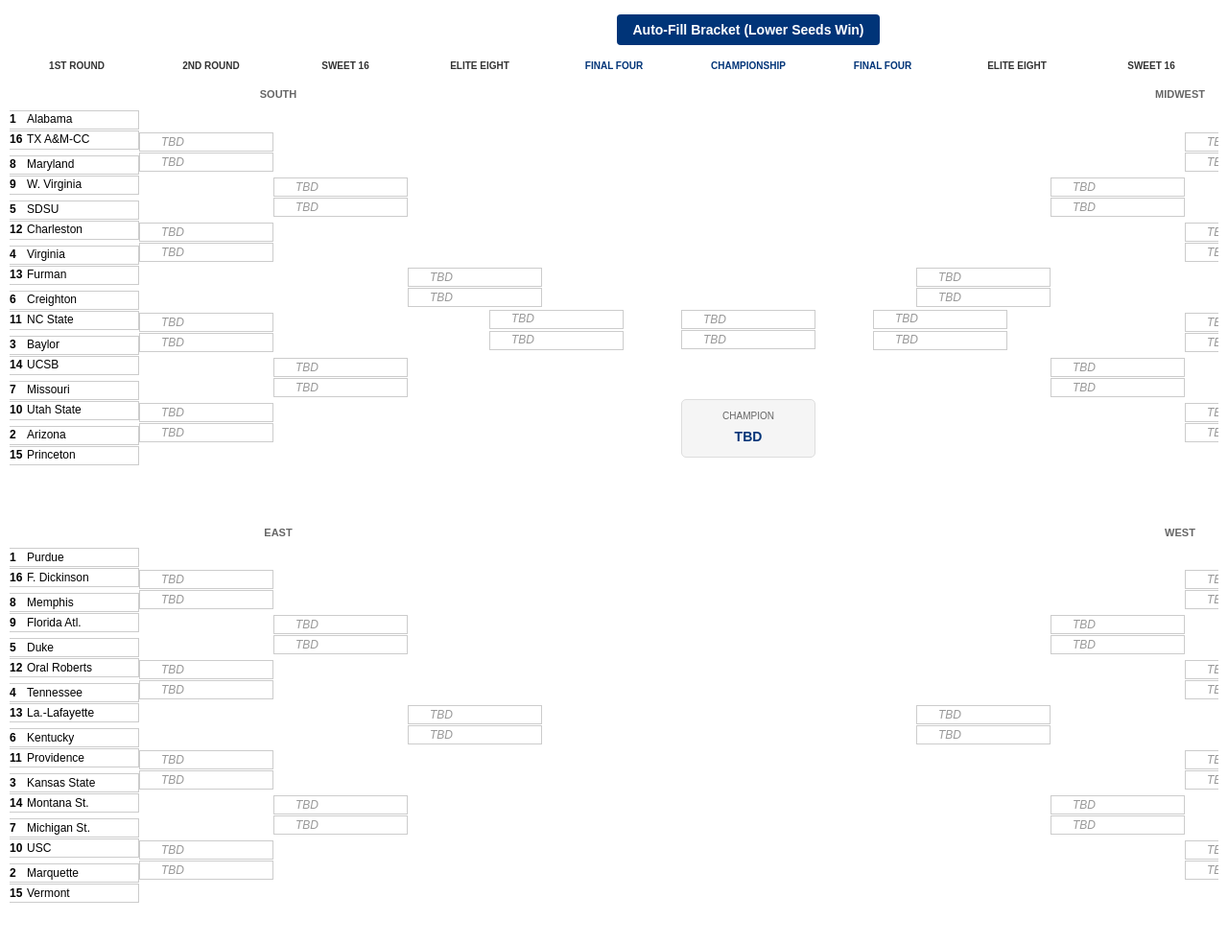
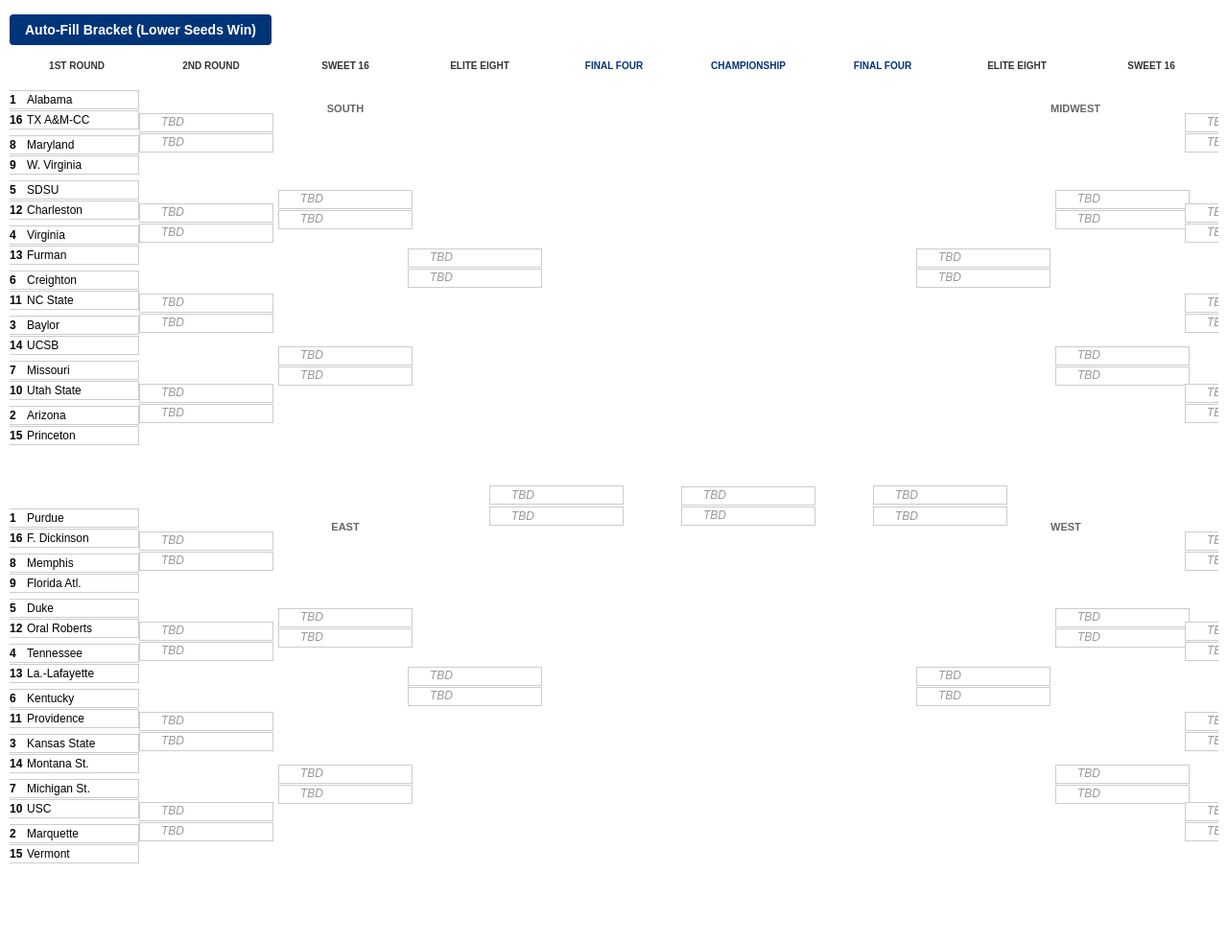
Before and after one commit to gregbkatz/madness, a Flask app: page / in a window 1280 px wide. Shown: the part 55-1039 px from the top of the page at 96% size. After the commit the page ends 955 px from the top, so only its background shows below. Run offline with Flask 3, Linux system fonts and the light colour scheme; some libraries are stand-ins or nearby versions.

Commit message:
Layout finally looking good, but the reset logic isn't right. And can't select the bottom row of final four

```diff
--- a/static/css/styles.css
+++ b/static/css/styles.css
@@ -203,7 +203,8 @@ body {
 
 .team.winner {
     font-weight: bold;
-    background-color: #e6f0ff;
+    background-color: transparent;
+    border-left: 2px solid #003478;
 }
 
 .seed {
@@ -252,10 +253,13 @@ body {
     align-items: center;
     justify-content: center;
     width: 100%;
-    padding: 40px 0 20px 0;
-    /* Greatly increased top padding from 20px to 40px */
-    position: relative;
-    margin-top: 0;
+    padding: 0;
+    position: absolute;
+    top: 70%;
+    /* Change from 80% to 70% to position it more centered */
+    left: 50%;
+    transform: translate(-50%, -50%);
+    /* Keeps horizontal centering but now with vertical centering */
 }
 
 .final-four-content {
--- a/static/js/bracket.js
+++ b/static/js/bracket.js
@@ -1,5 +1,8 @@
 // Define the main Bracket component
 function MarchMadnessBracket() {
+    // Initialize the auto-fill flag
+    window.lastActionWasAutoFill = false;
+
     const [teams, setTeams] = React.useState({
         west: [],
         east: [],
@@ -88,47 +91,66 @@ function MarchMadnessBracket() {
         const nextTeamIndex = gameIndex % 2;
         const nextSlot = nextGameIndex * 2 + nextTeamIndex;
 
+        // Check if this team is already selected in the next round
+        // If the same team is already in the next round, don't make any changes
+        if (round < 3 && bracket[region][nextRound][nextSlot] === selectedTeam) {
+            return; // Already selected this team to win, so don't change anything
+        }
+
         // STEP 1: Set the selected team in the next round
         if (round < 3) { // If not yet at Elite Eight
+            // Get the team that was previously in the next round (if any)
+            const prevNextRoundTeam = bracket[region][nextRound][nextSlot];
+
+            // Set the selected team in the next round
             newBracket[region][nextRound][nextSlot] = selectedTeam;
 
-            // STEP 2: Clear ALL subsequent rounds in this region's path
+            // STEP 2: Only clear subsequent rounds if the team in the next round is changing
+            if (prevNextRoundTeam !== selectedTeam) {
+                // We only need to check subsequent rounds if we changed a team
                 for (let r = nextRound + 1; r < 4; r++) {
                     // Calculate which position in each subsequent round would be affected
                     const affectedGameIdx = Math.floor(nextGameIndex / Math.pow(2, r - nextRound));
                     const affectedTeamIdx = (nextGameIndex / Math.pow(2, r - nextRound)) % 1 > 0 ? 1 : 0;
                     const affectedSlot = affectedGameIdx * 2 + affectedTeamIdx;
 
-                // Clear that position
+                    // Only clear if the team in that position is the one that's no longer advancing
+                    if (bracket[region][r][affectedSlot] === prevNextRoundTeam) {
                         newBracket[region][r][affectedSlot] = null;
+                    } else if (bracket[region][r][affectedSlot] !== null) {
+                        // If some other team is already there, we don't need to continue clearing
+                        // because the bracket has already been modified to have a different path
+                        break;
+                    }
                 }
 
-            // STEP 3: Check if this affects the Final Four (ALWAYS check, not just for Elite Eight)
+                // STEP 3: Check if this affects the Final Four
+                // Only check if we've changed a team in the Elite Eight (round 3)
+                if (nextRound === 3 && bracket[region][3][nextSlot] !== selectedTeam) {
                     // Get the Final Four index for this region
                     const ffIndex = getRegionFinalFourIndex(region);
 
-            // Always clear the Final Four slot for this region if we changed any team in rounds 0-2
-            // This is the most aggressive approach to ensure reset logic works properly
-            if (bracket.finalFour[ffIndex]) {
-                // Get the team that was in the Final Four
+                    // Only clear the Final Four slot if it contains the previous team
+                    if (bracket.finalFour[ffIndex] === bracket[region][3][nextSlot]) {
                         const finalFourTeam = bracket.finalFour[ffIndex];
 
                         // Clear the Final Four slot
                         newBracket.finalFour[ffIndex] = null;
 
                         // STEP 4: Check if this affects the Championship
-                // Determine which half of the bracket this region belongs to (0=West/East, 1=South/Midwest)
+                        // Determine which half of the bracket this region belongs to
                         const champIndex = ffIndex < 2 ? 0 : 1;
 
-                // If the team that was in the Final Four is also in the Championship, clear that
+                        // Only clear the championship slot if it contains the team being removed
                         if (bracket.championship[champIndex] === finalFourTeam) {
-                    // Clear the Championship slot
+                            // Clear the championship slot
                             newBracket.championship[champIndex] = null;
 
-                    // STEP 5: Check if this affects the Champion
-                    // If the team that was in the Championship is also the Champion, clear that
+                            // If the champion was this team, clear it too
                             if (bracket.champion === finalFourTeam) {
                                 newBracket.champion = null;
+                            }
+                        }
                     }
                 }
             }
@@ -205,15 +227,21 @@ function MarchMadnessBracket() {
         // Get the current team in the championship slot
         const currentChampionshipTeam = bracket.championship[champIndex];
 
-        // If the selected team is different from what's currently in the championship
-        if (currentChampionshipTeam !== selectedTeam) {
-            // Set the new team in the championship slot
-            newBracket.championship[champIndex] = selectedTeam;
+        // ALWAYS clear the championship slot when making a new selection
+        newBracket.championship[champIndex] = null;
 
-            // Clear the champion if it was the previous championship team
+        // If the champion was the team that was in this championship slot, clear it too
         if (bracket.champion === currentChampionshipTeam) {
             newBracket.champion = null;
         }
+
+        // If the user clicked the same team that's already selected, don't set it again
+        // This effectively toggles the selection off if clicking the same team
+        if (currentChampionshipTeam === selectedTeam) {
+            // Keep it cleared
+        } else {
+            // Set the new team in the championship slot
+            newBracket.championship[champIndex] = selectedTeam;
         }
 
         setBracket(newBracket);
@@ -230,8 +258,18 @@ function MarchMadnessBracket() {
         // Exit if no team available to select
         if (!selectedTeam) return;
 
-        // Set as champion (even if it's the same team - this is idempotent)
+        // Get the current champion
+        const currentChampion = bracket.champion;
+
+        // ALWAYS clear the champion first
+        newBracket.champion = null;
+
+        // If the user clicked the same team that's already the champion, don't set it again
+        // This effectively toggles the selection off if clicking the same team
+        if (currentChampion !== selectedTeam) {
+            // Set the new champion
             newBracket.champion = selectedTeam;
+        }
 
         setBracket(newBracket);
     };
@@ -247,9 +285,13 @@ function MarchMadnessBracket() {
             );
         }
 
+        // Apply the winner class only if manually selected (not during auto-fill)
+        // Check the global flag to determine if we're in an auto-fill operation
+        const winnerClass = isWinner && !window.lastActionWasAutoFill ? 'winner' : '';
+
         return (
             <div
-                className={`team ${isWinner ? 'winner' : ''}`}
+                className={`team ${winnerClass}`}
                 onClick={onClick}
             >
                 <span className="seed">{team.seed}</span>
@@ -400,14 +442,6 @@ function MarchMadnessBracket() {
                             )}
                         </div>
                     </div>
-
-                    {/* Champion display - always visible */}
-                    <div className="champion-display">
-                        <div className="champion-label">CHAMPION</div>
-                        <div className="champion-name">
-                            {bracket.champion ? bracket.champion.name : "TBD"}
-                        </div>
-                    </div>
                 </div>
             </div>
         );
@@ -458,6 +492,9 @@ function MarchMadnessBracket() {
 
     // Function to auto-fill the bracket selecting teams with lower seeds (or random if seeds are the same)
     const autoFillBracket = () => {
+        // Set a flag to indicate this is an auto-fill action
+        window.lastActionWasAutoFill = true;
+
         // Create a deep copy of the current bracket
         const newBracket = JSON.parse(JSON.stringify(bracket));
 
@@ -569,15 +606,21 @@ function MarchMadnessBracket() {
             newBracket.champion = winner;
         }
 
-        // Update the bracket state
+        // Update the bracket state all at once
         setBracket(newBracket);
+
+        // Reset the flag after a short delay to ensure the current render completes
+        // This is important for subsequent manual selections to be properly highlighted
+        setTimeout(() => {
+            window.lastActionWasAutoFill = false;
+        }, 100);
     };
 
     // Main render method
     return (
         <div className="bracket-container">
             <div className="bracket-content">
-                <div style={{ display: 'flex', justifyContent: 'center', marginBottom: '15px' }}>
+                <div style={{ display: 'flex', justifyContent: 'space-between', alignItems: 'center', marginBottom: '15px' }}>
                     <button
                         onClick={autoFillBracket}
                         style={{
@@ -593,6 +636,21 @@ function MarchMadnessBracket() {
                     >
                         Auto-Fill Bracket (Lower Seeds Win)
                     </button>
+
+                    {/* Champion display at the top */}
+                    {bracket.champion && (
+                        <div style={{
+                            padding: '8px 16px',
+                            backgroundColor: '#f5f5f5',
+                            border: '1px solid #ddd',
+                            borderRadius: '4px',
+                            fontWeight: 'bold',
+                            fontSize: '14px',
+                            color: '#003478'
+                        }}>
+                            Champion: {bracket.champion.name} ({bracket.champion.seed})
+                        </div>
+                    )}
                 </div>
 
                 {renderRoundHeaders()}
@@ -601,11 +659,13 @@ function MarchMadnessBracket() {
                     <div className="bracket">
                         <div className="bracket-left">
                             <div className="region south">
-                                <div className="region-label">South</div>
                                 <div className="region-rounds">
                                     {renderRound('south', 0, 'left')}
                                     {renderRound('south', 1, 'left')}
+                                    <div style={{ display: 'flex', flexDirection: 'column', minWidth: '140px', maxWidth: '140px', padding: '0 5px' }}>
+                                        <div className="region-label" style={{ marginBottom: '15px', marginTop: '15px' }}>South</div>
                                         {renderRound('south', 2, 'left')}
+                                    </div>
                                     {renderRound('south', 3, 'left')}
                                 </div>
                             </div>
@@ -626,11 +686,10 @@ function MarchMadnessBracket() {
                                 width: '100%',
                                 height: '100%',
                                 position: 'absolute',
-                                top: 0,
-                                bottom: 0,
+                                top: '50%',  // Position from the middle of the container
+                                transform: 'translateY(0)', // Change from 25% to 0 to truly center it
                                 left: 0,
-                                right: 0,
-                                marginTop: '100px' // Increased to fix vertical spacing
+                                right: 0
                             }}>
                                 {renderFinalFour()}
                             </div>
@@ -638,8 +697,15 @@ function MarchMadnessBracket() {
 
                         <div className="bracket-right">
                             <div className="region midwest">
-                                <div className="region-label">Midwest</div>
-                                {renderRightRegion('midwest', 'Midwest')}
+                                <div className="region-rounds" style={{ width: '100%', display: 'flex', justifyContent: 'flex-end' }}>
+                                    {renderRound('midwest', 3, 'right')}
+                                    <div style={{ display: 'flex', flexDirection: 'column', minWidth: '140px', maxWidth: '140px', padding: '0 5px', alignItems: 'flex-start' }}>
+                                        <div className="region-label" style={{ marginBottom: '15px', marginTop: '15px' }}>Midwest</div>
+                                        {renderRound('midwest', 2, 'right')}
+                                    </div>
+                                    {renderRound('midwest', 1, 'right')}
+                                    {renderRound('midwest', 0, 'right')}
+                                </div>
                             </div>
                         </div>
                     </div>
@@ -647,11 +713,13 @@ function MarchMadnessBracket() {
                     <div className="bracket">
                         <div className="bracket-left">
                             <div className="region east">
-                                <div className="region-label">East</div>
                                 <div className="region-rounds">
                                     {renderRound('east', 0, 'left')}
                                     {renderRound('east', 1, 'left')}
+                                    <div style={{ display: 'flex', flexDirection: 'column', minWidth: '140px', maxWidth: '140px', padding: '0 5px' }}>
+                                        <div className="region-label" style={{ marginBottom: '15px', marginTop: '15px' }}>East</div>
                                         {renderRound('east', 2, 'left')}
+                                    </div>
                                     {renderRound('east', 3, 'left')}
                                 </div>
                             </div>
@@ -669,8 +737,15 @@ function MarchMadnessBracket() {
 
                         <div className="bracket-right">
                             <div className="region west">
-                                <div className="region-label">West</div>
-                                {renderRightRegion('west', 'West')}
+                                <div className="region-rounds" style={{ width: '100%', display: 'flex', justifyContent: 'flex-end' }}>
+                                    {renderRound('west', 3, 'right')}
+                                    <div style={{ display: 'flex', flexDirection: 'column', minWidth: '140px', maxWidth: '140px', padding: '0 5px', alignItems: 'flex-start' }}>
+                                        <div className="region-label" style={{ marginBottom: '15px', marginTop: '15px' }}>West</div>
+                                        {renderRound('west', 2, 'right')}
+                                    </div>
+                                    {renderRound('west', 1, 'right')}
+                                    {renderRound('west', 0, 'right')}
+                                </div>
                             </div>
                         </div>
                     </div>
```
Lines whose indentation alone changed are shown as unchanged.
